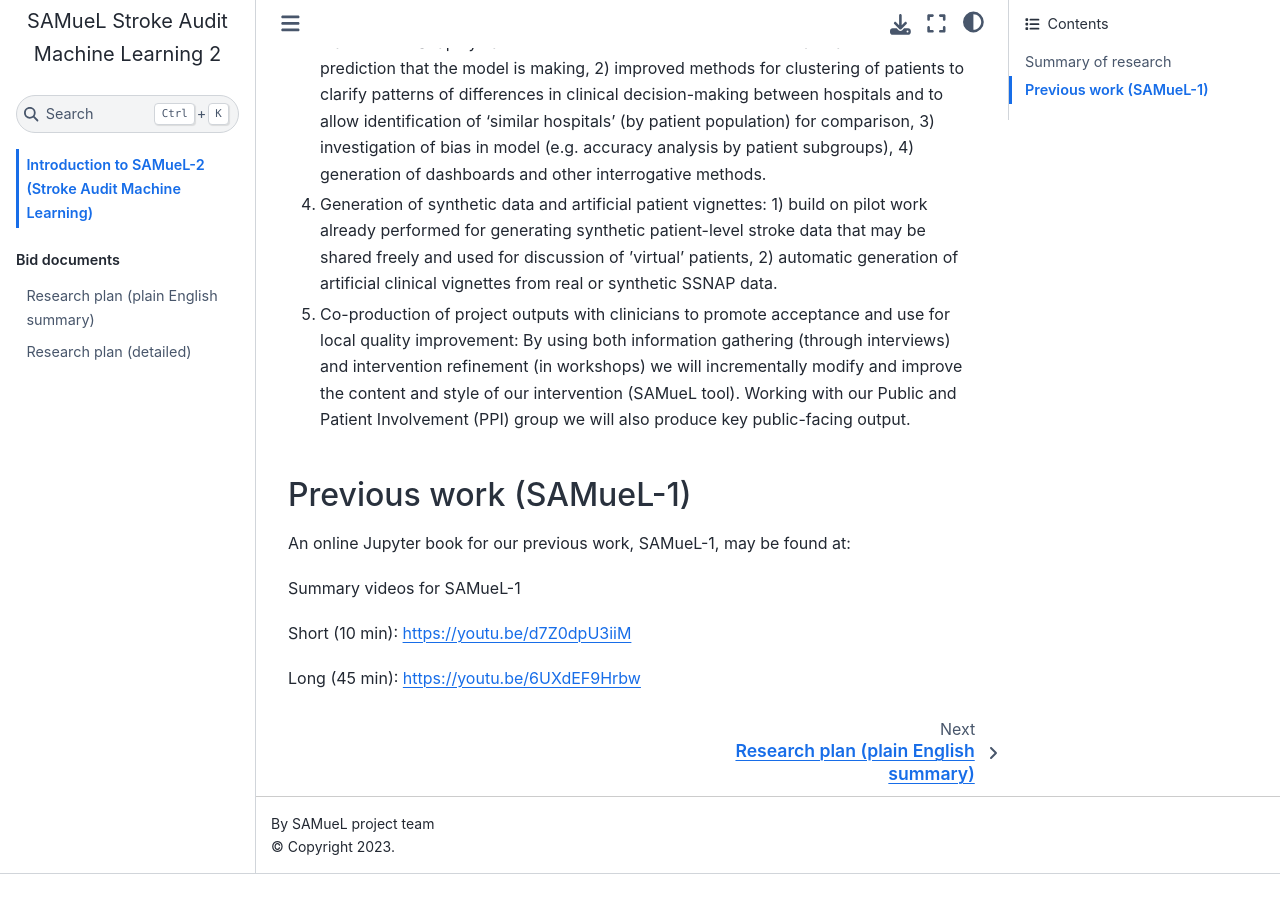
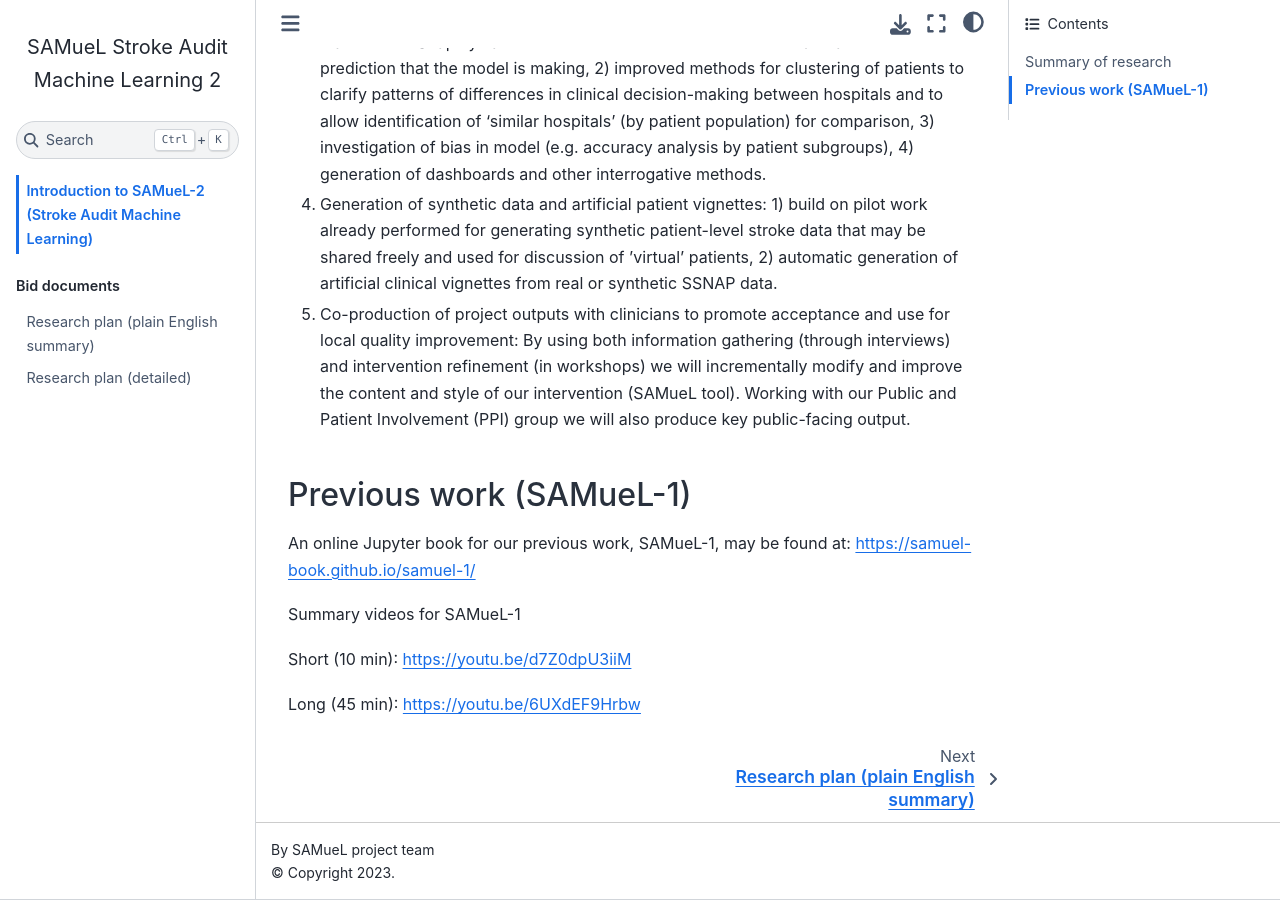
Before and after one commit to samuel-book/samuel-2, a Jupyter Book: the page built from introduction/intro.md, in a window 1280 px wide and 900 px high, scrolled down 1499 px. Built offline with Jupyter Book 1.0.4 settings and Sphinx 7.4.7 and the Sphinx Book theme 1.1.4, drawn with Linux system fonts in a browser that asks for light colours; before the commit the page ends 2373 px from its top, so only the background shows below that; some of the changed lines change nothing that is shown.

Commit message:
Update introduction

```diff
--- a/introduction/intro.md
+++ b/introduction/intro.md
@@ -34,7 +34,7 @@ Specific objectives are based on feedback received during SAMueL-1, and feedback
 
 ## Previous work (SAMueL-1)
 
-An online Jupyter book for our previous work, SAMueL-1, may be found at:
+An online Jupyter book for our previous work, SAMueL-1, may be found at: https://samuel-book.github.io/samuel-1/
 
 Summary videos for SAMueL-1
 
```
